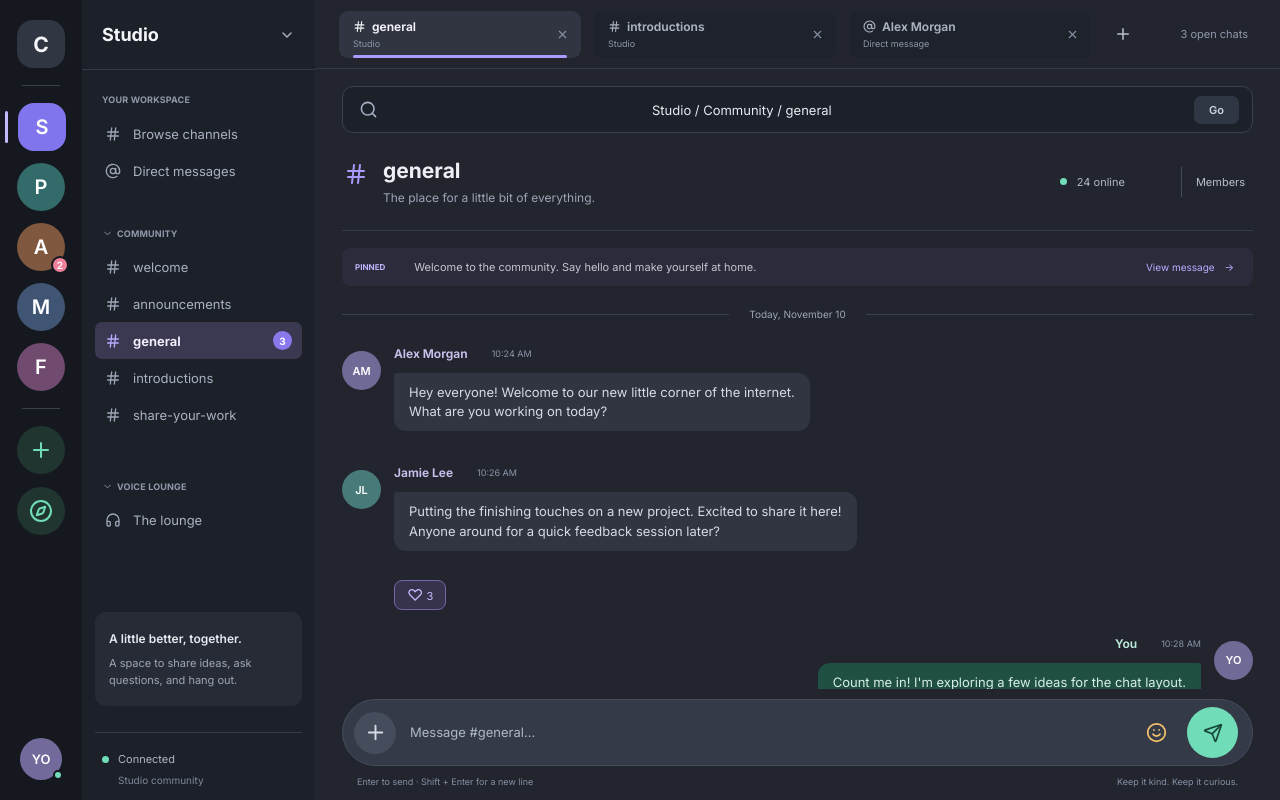
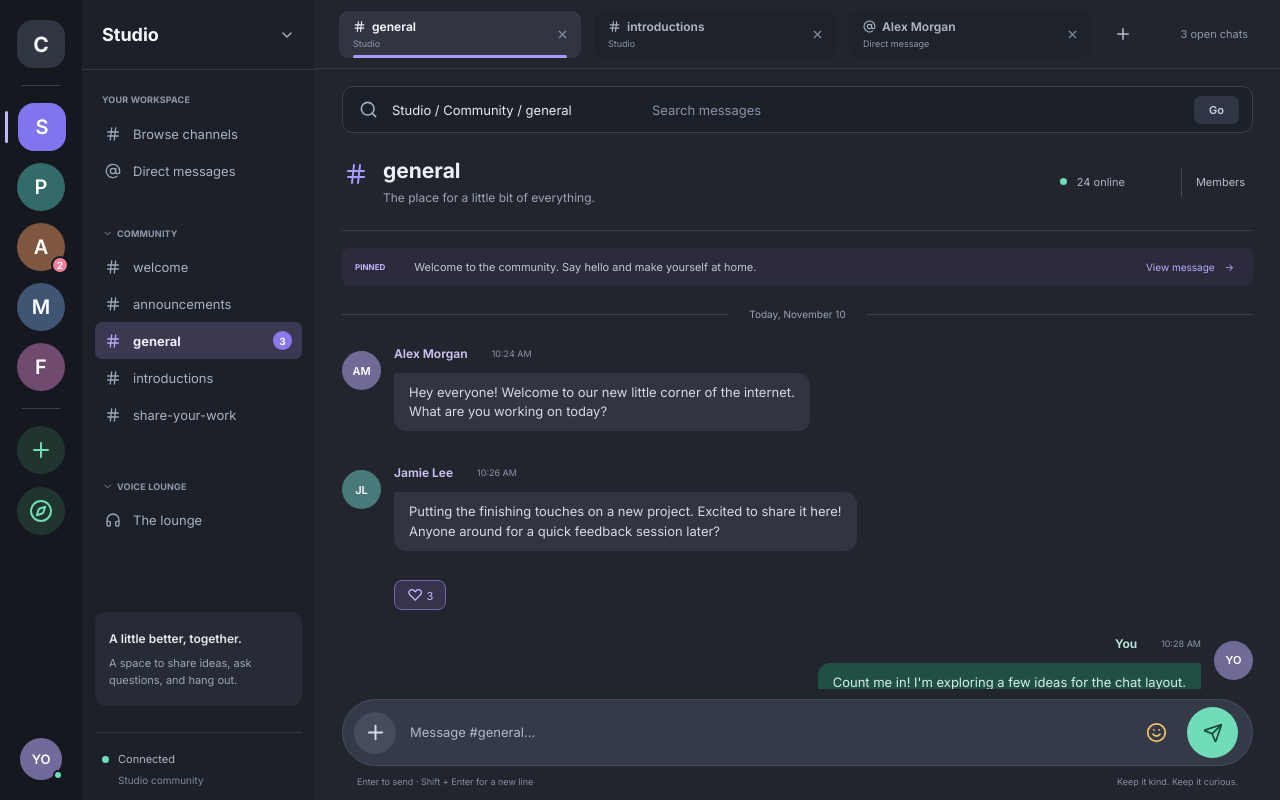
Before and after one commit to 0N3ZY/String, a Next.js app: page / in a window 1280 px wide. Built offline with nearby package versions, Linux system fonts and the light colour scheme.

Commit message:
Restore original search bar path and search layout

```diff
--- a/src/app/page.tsx
+++ b/src/app/page.tsx
@@ -201,8 +201,8 @@ export default function Home() {
 
         <div className="content-area">
           <div className="search-bar">
-            <div className="breadcrumb"><Search size={19} /></div>
-            <input className="path-input" aria-label="Channel path" placeholder="Workspace / Community / channel / reply / original message" value={pathInput} onChange={(event) => setPathInput(event.target.value)} onKeyDown={(event) => { if (event.key === "Enter") navigatePath(); }} />
+            <div className="breadcrumb"><Search size={19} /><input className="path-input" aria-label="Channel path" placeholder="Workspace / Community / channel / reply / original message" value={pathInput} onChange={(event) => setPathInput(event.target.value)} onKeyDown={(event) => { if (event.key === "Enter") navigatePath(); }} /></div>
+            <input aria-label="Search messages" placeholder="Search messages" value={search} onChange={(event) => { setSearch(event.target.value); setSearchOpen(true); }} onFocus={() => setSearchOpen(true)} />
             <button className="path-go" onClick={navigatePath}>Go</button>
           </div>
 
```
